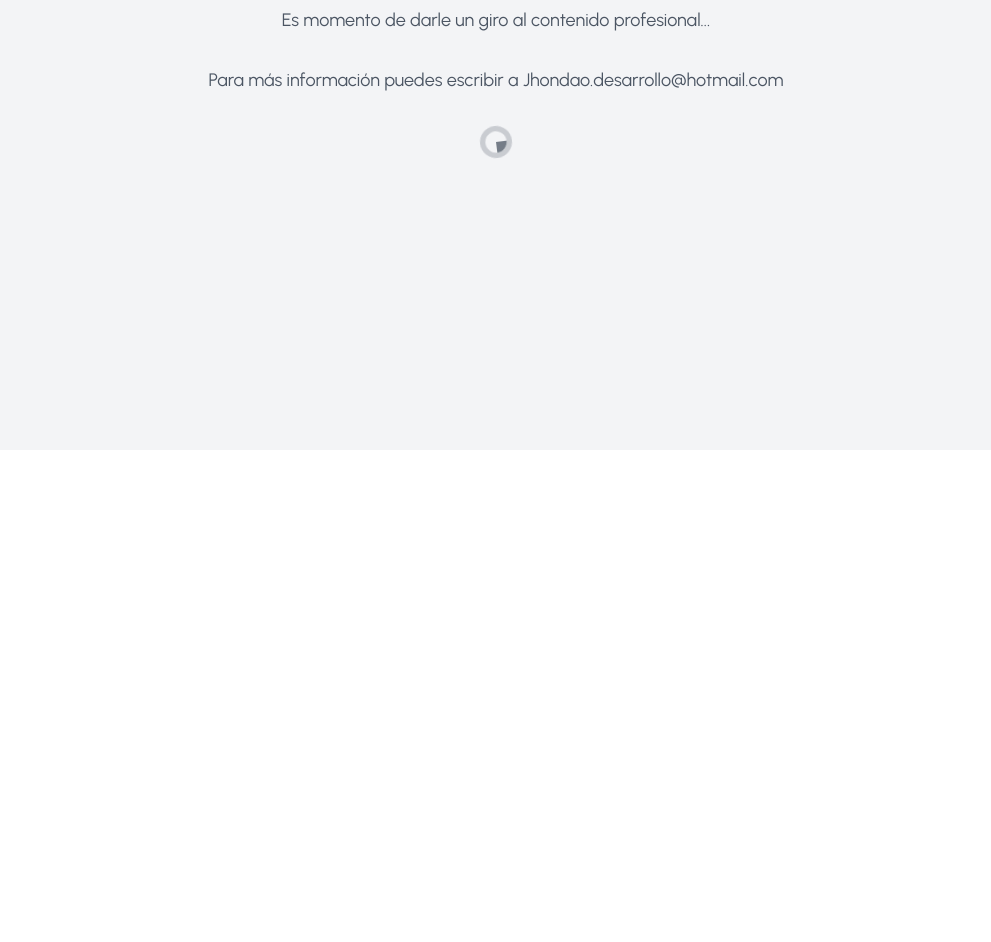
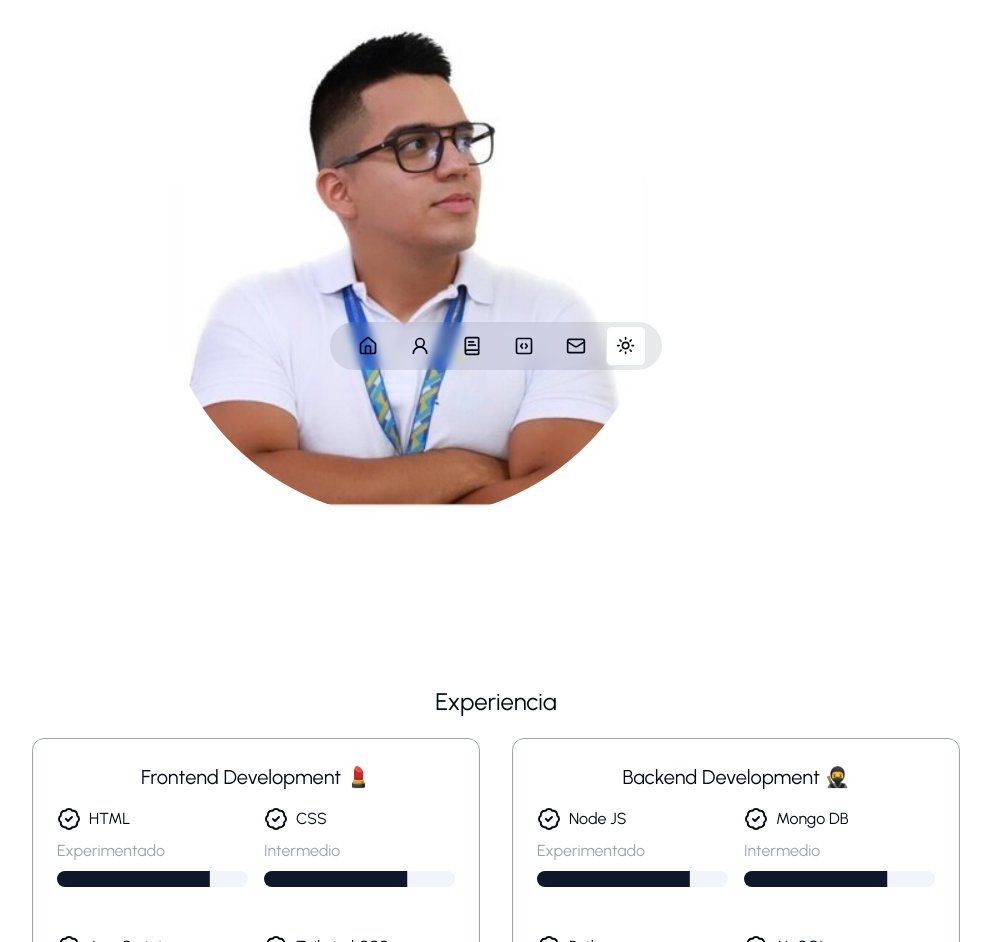
Before and after one commit to Jhondao/Jhonorozco.com, a Next.js app: page / in a window 1280 px wide. Shown: the part 350-1292 px from the top of the page, without its empty margins (144-1135 px from the left). Before the commit the page ends 800 px from the top, so only its background shows below. Built offline with nearby package versions, Linux system fonts and the light colour scheme.

Commit message:
[ADD] Section de Experience

```diff
--- a/app/page.tsx
+++ b/app/page.tsx
@@ -1,46 +1,48 @@
 import Navbar from '@/components/navbar';
 import React from 'react';
 import Introduction from '../components/introduction';
+import Experience from '../components/experience';
 
 export default function Maintenance() {
   return (
-     <div className="flex items-center justify-center min-h-screen bg-gray-100">
-       <div className="text-center">
-         <h1 className="text-5xl font-bold text-gray-800 mb-4">Trabajando en mi nueva imagen 👲</h1>
-         <p className="text-lg text-gray-600 mb-8">
-           Es momento de darle un giro al contenido profesional...
-         </p>
-         <p className="text-lg text-gray-600 mb-8">
-           Para más información puedes escribir a Jhondao.desarrollo@hotmail.com
-         </p>
-         <div>
-           <svg
-             className="animate-spin h-8 w-8 text-gray-600 mx-auto"
-             xmlns="http://www.w3.org/2000/svg"
-             fill="none"
-             viewBox="0 0 24 24"
-           >
-             <circle
-               className="opacity-25"
-               cx="12"
-               cy="12"
-               r="10"
-               stroke="currentColor"
-               strokeWidth="4"
-             ></circle>
-             <path
-               className="opacity-75"
-               fill="currentColor"
-               d="M4 12a8 8 0 018-8v8H4z"
-             ></path>
-           </svg>
-         </div>
-       </div>
-     </div>
+    //  <div className="flex items-center justify-center min-h-screen bg-gray-100">
+    //    <div className="text-center">
+    //      <h1 className="text-5xl font-bold text-gray-800 mb-4">Trabajando en mi nueva imagen 👲</h1>
+    //      <p className="text-lg text-gray-600 mb-8">
+    //        Es momento de darle un giro al contenido profesional...
+    //      </p>
+    //      <p className="text-lg text-gray-600 mb-8">
+    //        Para más información puedes escribir a Jhondao.desarrollo@hotmail.com
+    //      </p>
+    //      <div>
+    //        <svg
+    //          className="animate-spin h-8 w-8 text-gray-600 mx-auto"
+    //          xmlns="http://www.w3.org/2000/svg"
+    //          fill="none"
+    //          viewBox="0 0 24 24"
+    //        >
+    //          <circle
+    //            className="opacity-25"
+    //            cx="12"
+    //            cy="12"
+    //            r="10"
+    //            stroke="currentColor"
+    //            strokeWidth="4"
+    //          ></circle>
+    //          <path
+    //            className="opacity-75"
+    //            fill="currentColor"
+    //            d="M4 12a8 8 0 018-8v8H4z"
+    //          ></path>
+    //        </svg>
+    //      </div>
+    //    </div>
+    //  </div>
 
-    // <main className='pb-40'>
-    //   <Navbar />
-    //   <Introduction />
-    // </main>
+    <main className='pb-40'>
+       <Navbar />
+       <Introduction />
+       <Experience />
+    </main>
   );
 }
--- /dev/null
+++ b/components/experience.tsx
@@ -0,0 +1,34 @@
+import { dataExperience } from '@/data'
+import { BadgeCheck } from 'lucide-react'
+import React from 'react'
+import { Progress } from './ui/progress'
+
+export default function Experience() {
+  return (
+    <div className='p-6 md:px-12 md_py-44 max-w-5xl mx-auto'>
+        <h2 className='text-center text-2xl'>Experiencia</h2>
+
+        <div className='grid md:grid-cols-2 gap-8 mt-5'>
+          {dataExperience.map((data) =>(
+            <div key={data.id} className="p-6 rounded-xl border border-gray-400">
+              <h3 className='text-center text-xl'>{data.title}</h3>
+              <div className='grid md:grid-cols-2 gap-4'>
+                {data.experience.map((item) => (
+                  <div key={item.name} className='my-4'>
+                    <p className='flex gap-2 mb-2'>
+                       <BadgeCheck /> {item.name}
+                    </p>
+                    <p className='text-gray-400 mb-2'>
+                      {item.subtitle}
+                    </p>
+                    <Progress value={item.value} className='w-[60%'/>
+                  </div>
+                ))}
+              </div>
+            </div>
+          ))}
+        </div>
+
+    </div>
+  )
+}
--- /dev/null
+++ b/components/ui/progress.tsx
@@ -0,0 +1,28 @@
+"use client"
+
+import * as React from "react"
+import * as ProgressPrimitive from "@radix-ui/react-progress"
+
+import { cn } from "@/lib/utils"
+
+const Progress = React.forwardRef<
+  React.ElementRef<typeof ProgressPrimitive.Root>,
+  React.ComponentPropsWithoutRef<typeof ProgressPrimitive.Root>
+>(({ className, value, ...props }, ref) => (
+  <ProgressPrimitive.Root
+    ref={ref}
+    className={cn(
+      "relative h-4 w-full overflow-hidden rounded-full bg-secondary",
+      className
+    )}
+    {...props}
+  >
+    <ProgressPrimitive.Indicator
+      className="h-full w-full flex-1 bg-primary transition-all"
+      style={{ transform: `translateX(-${100 - (value || 0)}%)` }}
+    />
+  </ProgressPrimitive.Root>
+))
+Progress.displayName = ProgressPrimitive.Root.displayName
+
+export { Progress }
--- a/package.json
+++ b/package.json
@@ -10,6 +10,7 @@
   },
   "dependencies": {
     "@radix-ui/react-dropdown-menu": "^2.1.1",
+    "@radix-ui/react-progress": "^1.1.0",
     "@radix-ui/react-slot": "^1.1.0",
     "class-variance-authority": "^0.7.0",
     "clsx": "^2.1.1",
```
Also changed, not shown: 1 other file (tests, documents, lock files or other folders).
